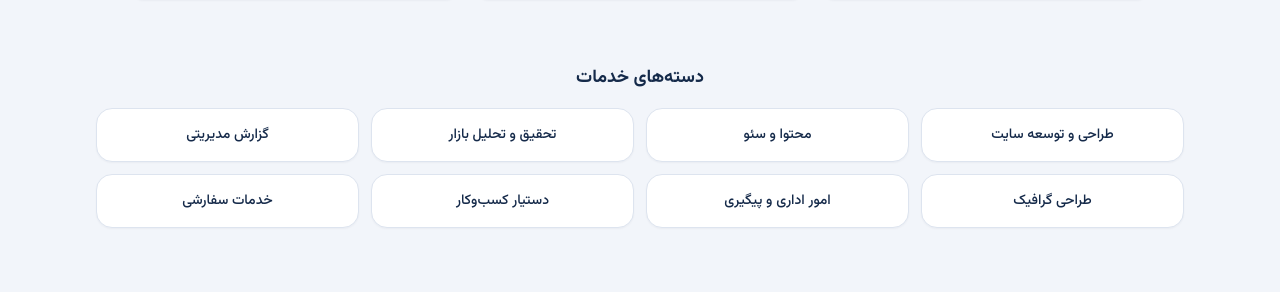
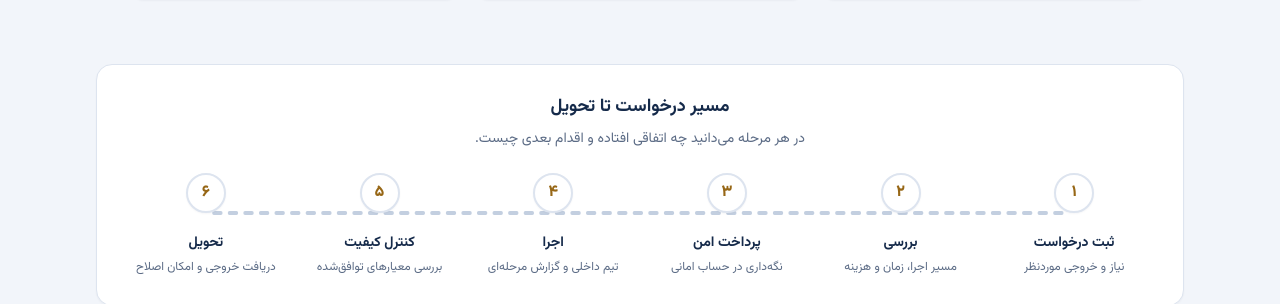
Before and after one commit to hamid-402/niazet, a Next.js app in the folder apps/web/: page / in a window 1280 px wide. Shown: the part 520-824 px from the top of the page. Built offline with nearby package versions, Linux system fonts and the light colour scheme; no server answers.

Commit message:
feat: add managed service flow diagram

```diff
--- a/apps/web/package.json
+++ b/apps/web/package.json
@@ -21,7 +21,8 @@
     "phase6:list-controls-contract": "node scripts/phase6-list-controls-contract.mjs",
     "phase6:auth-redirect-contract": "node scripts/phase6-auth-redirect-contract.mjs",
     "phase6:microcopy-contract": "node scripts/phase6-microcopy-contract.mjs",
-    "phase7:hero-contract": "node scripts/phase7-hero-contract.mjs"
+    "phase7:hero-contract": "node scripts/phase7-hero-contract.mjs",
+    "phase7:flow-diagram-contract": "node scripts/phase7-flow-diagram-contract.mjs"
   },
   "dependencies": {
     "framer-motion": "^12.42.2",
--- /dev/null
+++ b/apps/web/scripts/phase7-flow-diagram-contract.mjs
@@ -0,0 +1,26 @@
+import { readFileSync } from 'node:fs';
+
+const root = new URL('../', import.meta.url);
+const read = (path) => readFileSync(new URL(path, root), 'utf8');
+const flow = read('src/components/managed-service-flow.tsx');
+const home = read('src/app/page.tsx');
+const failures = [];
+const check = (condition, message) => { if (!condition) failures.push(message); };
+
+const stepsBlock = flow.match(/const FLOW_STEPS = \[([\s\S]*?)\] as const;/)?.[1] ?? '';
+check((stepsBlock.match(/title:/g) ?? []).length === 6, 'Managed flow must contain six concise stages.');
+for (const label of ['ثبت درخواست', 'بررسی', 'پرداخت امن', 'اجرا', 'کنترل کیفیت', 'تحویل']) {
+  check(stepsBlock.includes(`title: '${label}'`), `Managed flow is missing stage: ${label}.`);
+}
+check(/<section aria-labelledby="managed-flow-title"/.test(flow), 'Flow needs a named section landmark.');
+check(/<ol[\s\S]*<li/.test(flow), 'Flow stages need ordered-list semantics.');
+check(/<svg aria-hidden="true" focusable="false"/.test(flow), 'Decorative connector SVG must be hidden from assistive technology.');
+check(!/<(?:Image|img)\b/.test(flow), 'Small flow must remain CSS/inline-SVG based with no raster image.');
+check(home.includes('<ManagedServiceFlow />'), 'Homepage must render the managed-service flow after the hero.');
+
+if (failures.length) {
+  console.error(`Phase 7 flow-diagram contract failed (${failures.length}):`);
+  failures.forEach((failure) => console.error(`- ${failure}`));
+  process.exit(1);
+}
+console.log('Phase 7 flow-diagram contract passed: six semantic RTL stages with a decorative responsive SVG connector.');
--- a/apps/web/src/app/page.tsx
+++ b/apps/web/src/app/page.tsx
@@ -1,6 +1,7 @@
 import Link from 'next/link';
 import { PublicNav } from '@/components/public-nav';
 import { LinkButton } from '@/components/ui';
+import { ManagedServiceFlow } from '@/components/managed-service-flow';
 
 const CATEGORIES = [
   'طراحی و توسعه سایت',
@@ -98,6 +99,8 @@ export default function HomePage() {
           </ul>
         </section>
 
+        <ManagedServiceFlow />
+
         <section className="mx-auto w-full max-w-6xl px-4 pb-16 md:px-8">
         <h2 className="mb-4 text-center text-lg font-bold text-fg">
           دسته‌های خدمات
--- /dev/null
+++ b/apps/web/src/components/managed-service-flow.tsx
@@ -0,0 +1,37 @@
+const FLOW_STEPS = [
+  { number: '۱', title: 'ثبت درخواست', detail: 'نیاز و خروجی موردنظر' },
+  { number: '۲', title: 'بررسی', detail: 'مسیر اجرا، زمان و هزینه' },
+  { number: '۳', title: 'پرداخت امن', detail: 'نگه‌داری در حساب امانی' },
+  { number: '۴', title: 'اجرا', detail: 'تیم داخلی و گزارش مرحله‌ای' },
+  { number: '۵', title: 'کنترل کیفیت', detail: 'بررسی معیارهای توافق‌شده' },
+  { number: '۶', title: 'تحویل', detail: 'دریافت خروجی و امکان اصلاح' },
+] as const;
+
+export function ManagedServiceFlow() {
+  return (
+    <section aria-labelledby="managed-flow-title" className="mx-auto w-full max-w-6xl px-4 pb-16 md:px-8">
+      <div className="rounded-card border border-border bg-surface p-5 shadow-elevation-1 md:p-7">
+        <div className="mb-6 text-center">
+          <h2 id="managed-flow-title" className="text-lg font-bold text-fg">مسیر درخواست تا تحویل</h2>
+          <p className="mt-2 text-sm text-fg-muted">در هر مرحله می‌دانید چه اتفاقی افتاده و اقدام بعدی چیست.</p>
+        </div>
+        <div className="relative">
+          <svg aria-hidden="true" focusable="false" viewBox="0 0 1000 40" preserveAspectRatio="none" className="pointer-events-none absolute inset-x-[8%] top-5 hidden h-10 w-[84%] text-border-strong md:block">
+            <path d="M8 20 H992" fill="none" stroke="currentColor" strokeWidth="4" strokeLinecap="round" strokeDasharray="8 10" />
+          </svg>
+          <ol className="relative grid gap-3 sm:grid-cols-2 md:grid-cols-6">
+            {FLOW_STEPS.map((step) => (
+              <li key={step.number} className="flex min-w-0 items-start gap-3 rounded-control bg-bg-subtle p-3 md:flex-col md:items-center md:bg-transparent md:p-0 md:text-center">
+                <span aria-hidden="true" className="inline-flex h-10 w-10 shrink-0 items-center justify-center rounded-full border-2 border-accent bg-surface font-extrabold text-accent shadow-elevation-1">{step.number}</span>
+                <div className="min-w-0 md:mt-2">
+                  <h3 className="text-sm font-bold text-fg">{step.title}</h3>
+                  <p className="mt-1 text-xs leading-5 text-fg-muted">{step.detail}</p>
+                </div>
+              </li>
+            ))}
+          </ol>
+        </div>
+      </div>
+    </section>
+  );
+}
```
Also changed, not shown: 1 other file (tests, documents, lock files or other folders).
